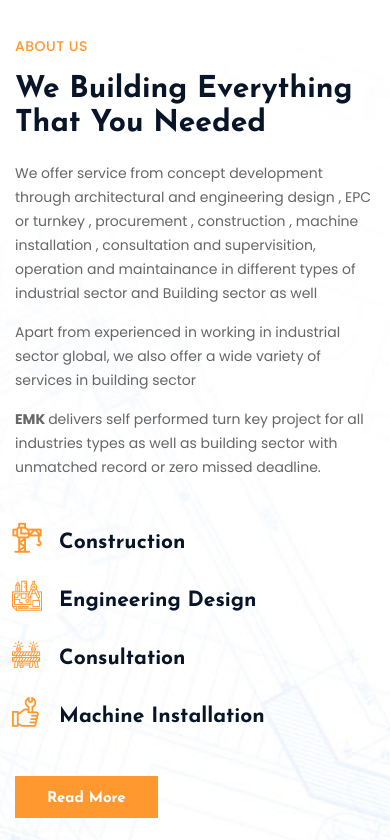
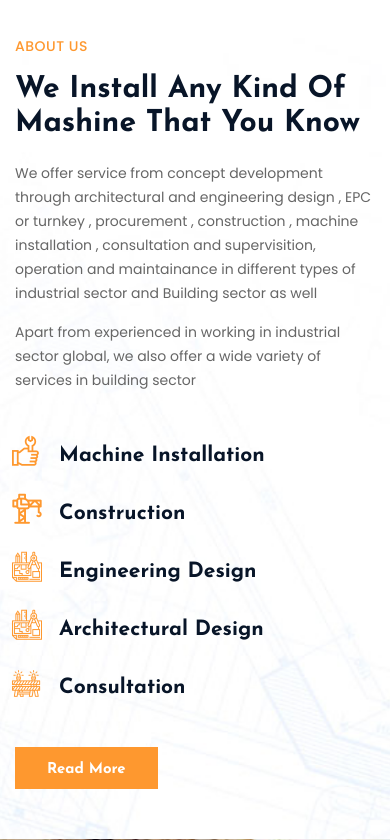
Before and after one commit to kikwale/emk-v1, a PHP site: page / in a window 390 px wide. Shown: the part 724-1564 px from the top of the page. Run offline with PHP 8.4, Linux system fonts and the light colour scheme; some libraries are stand-ins or nearby versions.

Commit message:
new updates

```diff
--- a/partials/about.php
+++ b/partials/about.php
@@ -14,14 +14,27 @@
                             <div class="section-title clearfix">
                                 <div class="title-header">
                                     <h5>ABOUT US</h5>
-                                    <h2 class="title">We building everything that you needed</h2>
+                                    <h2 class="title">We Install any kind of Mashine that you Know</h2>
                                 </div>
                             </div><!-- section title end -->
                             <p>We offer service from concept development through architectural and engineering design , EPC or turnkey , procurement , construction , machine installation , consultation and supervisition, operation and maintainance in different types of industrial sector and Building sector as well</p>
                             <p>Apart from experienced in working in industrial sector global, we also offer a wide variety of services in building sector </p>
-                            <p><b>EMK </b>delivers self performed turn key project for all industries types as well as building sector with unmatched record or zero missed deadline. </p>
+                            <!-- <p><b>EMK </b>delivers self performed turn key project for all industries types as well as building sector with unmatched record or zero missed deadline. </p> -->
                             <!-- row-->
                             <div class="row no-gutters pt-15">
+                            <div class="col-md-6 col-sm-6">
+                                    <!--featured-icon-box-->
+                                    <div class="featured-icon-box iconalign-before-heading">
+                                        <div class="featured-content">
+                                            <div class="cmt-icon cmt-icon_element-color-skincolor cmt-icon_element-size-md">
+                                                <i class="flaticon flaticon-wrench"></i>
+                                            </div>
+                                            <div class="featured-title">
+                                                <h5>Machine Installation</h5>
+                                            </div>
+                                        </div>
+                                    </div><!-- featured-icon-box end-->
+                                </div>
                                 <div class="col-md-6 col-sm-6">
                                     <!--featured-icon-box-->
                                     <div class="featured-icon-box iconalign-before-heading">
@@ -53,10 +66,10 @@
                                     <div class="featured-icon-box iconalign-before-heading">
                                         <div class="featured-content">
                                             <div class="cmt-icon cmt-icon_element-color-skincolor cmt-icon_element-size-md">
-                                                <i class="flaticon flaticon-barrier"></i>
+                                                <i class="flaticon flaticon-model"></i>
                                             </div>
                                             <div class="featured-title">
-                                                <h5>consultation</h5>
+                                                <h5>Architectural Design</h5>
                                             </div>
                                         </div>
                                     </div><!-- featured-icon-box end-->
@@ -66,10 +79,10 @@
                                     <div class="featured-icon-box iconalign-before-heading">
                                         <div class="featured-content">
                                             <div class="cmt-icon cmt-icon_element-color-skincolor cmt-icon_element-size-md">
-                                                <i class="flaticon flaticon-wrench"></i>
+                                                <i class="flaticon flaticon-barrier"></i>
                                             </div>
                                             <div class="featured-title">
-                                                <h5>Machine Installation</h5>
+                                                <h5>consultation</h5>
                                             </div>
                                         </div>
                                     </div><!-- featured-icon-box end-->
--- a/partials/bestcompany.php
+++ b/partials/bestcompany.php
@@ -12,23 +12,22 @@
                                 <!-- section title -->
                                 <div class="section-title clearfix">
                                     <div class="title-header">
-                                        <h2 class="title">Why we are the best in construction and engeneering</h2>
+                                        <h2 class="title">Why we are the best in Mashine Installation and Construction</h2>
                                     </div>
                                 </div><!-- section title end -->
-                                <p>Constructor explains how you can enjoy high end flooring trends like textured wood and with new laminate flooring. As the general contractor, we first create the highe rust integrity with our clients. </p>
                                 <div class="row no-gutters mb-20 mt-20">
                                     <div class="col-md-6 col-lg-6 col-sm-6">
                                         <ul class="cmt-list cmt-list-style-icon">
-                                            <li><i class="icon-ok-5 cmt-textcolor-skincolor"></i><span class="cmt-list-li-content">The Easiest Way To Get What Need </span></li>
-                                            <li><i class="icon-ok-5 cmt-textcolor-skincolor"></i><span class="cmt-list-li-content">Need It Fast? We Can Help.</span></li>
-                                            <li><i class="icon-ok-5 cmt-textcolor-skincolor"></i><span class="cmt-list-li-content">We work to reduce air emissions</span></li>
+                                            <li><i class="icon-ok-5 cmt-textcolor-skincolor"></i><span class="cmt-list-li-content">The Easiest Way To Deliver What You Need </span></li>
+                                            <li><i class="icon-ok-5 cmt-textcolor-skincolor"></i><span class="cmt-list-li-content">Single Source Solution Expert</span></li>
+                                            <li><i class="icon-ok-5 cmt-textcolor-skincolor"></i><span class="cmt-list-li-content">Best in Control Project Cost</span></li>
                                         </ul>
                                     </div>
                                     <div class="col-md-6 col-lg-6 col-sm-6">
                                         <ul class="cmt-list cmt-list-style-icon">
-                                            <li><i class="icon-ok-5 cmt-textcolor-skincolor"></i><span class="cmt-list-li-content">industriel has a brilliant</span></li>
-                                            <li><i class="icon-ok-5 cmt-textcolor-skincolor"></i><span class="cmt-list-li-content">Capitalise on low hanging fruit to identify</span></li>
-                                            <li><i class="icon-ok-5 cmt-textcolor-skincolor"></i><span class="cmt-list-li-content">You get speed, flexibility and better control</span></li>
+                                            <li><i class="icon-ok-5 cmt-textcolor-skincolor"></i><span class="cmt-list-li-content">Time Control</span></li>
+                                            <li><i class="icon-ok-5 cmt-textcolor-skincolor"></i><span class="cmt-list-li-content">Costomer Relationship Management</span></li>
+                                            <li><i class="icon-ok-5 cmt-textcolor-skincolor"></i><span class="cmt-list-li-content">Flexibility and better Services</span></li>
                                         </ul>
                                     </div>
                                 </div>
--- a/partials/slider.php
+++ b/partials/slider.php
@@ -117,7 +117,7 @@
                         data-paddingtop="[0,0,0,0]"
                         data-paddingright="[0,0,0,0]"
                         data-paddingbottom="[0,0,0,0]"
-                        data-paddingleft="[0,0,0,0]">Construction <strong class="cmt-textcolor-skincolor">&amp; Engineering</strong>
+                        data-paddingleft="[0,0,0,0]">Mashine Installation <strong class="cmt-textcolor-skincolor">&amp; Construction</strong>
                         </div>
 
 
@@ -143,7 +143,7 @@
                         data-paddingtop="[0,0,0,0]"
                         data-paddingright="[0,0,0,0]"
                         data-paddingbottom="[0,0,0,0]"
-                        data-paddingleft="[0,0,0,0]"> We offer the most complete engineering services in the country,<br> from factory to industrial constructions
+                        data-paddingleft="[0,0,0,0]"> We offer complete Mashine Installation Services and construction<br> Worldwide
                         </div>
 
                         <!-- LAYER NR. 7 -->
@@ -289,7 +289,7 @@
                         data-paddingtop="[0,0,0,0]"
                         data-paddingright="[0,0,0,0]"
                         data-paddingbottom="[0,0,0,0]"
-                        data-paddingleft="[0,0,0,0]">We offer the most complete engineering services in the country,<br> from factory to industrial constructions
+                        data-paddingleft="[0,0,0,0]">We deliver self performed turn key project for all types of industries as well as <br> building sector with unmatched record or zero missed deadline.
                         </div>
 
                         <!-- LAYER NR. 5 -->
```
